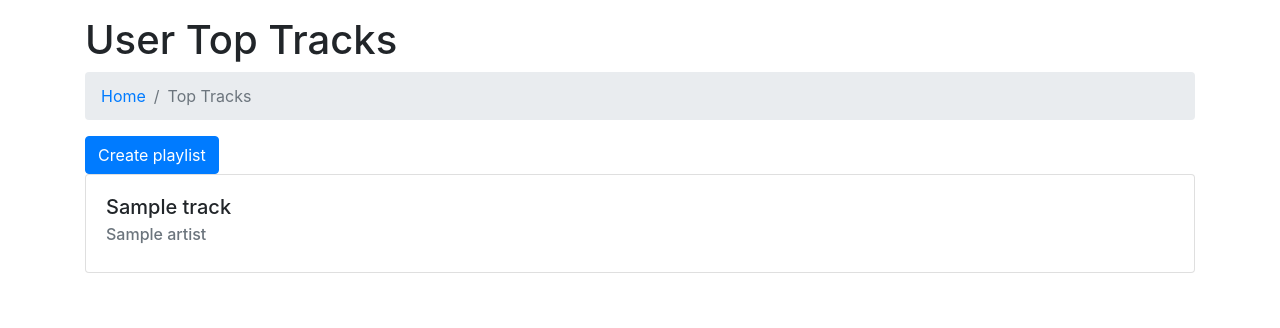
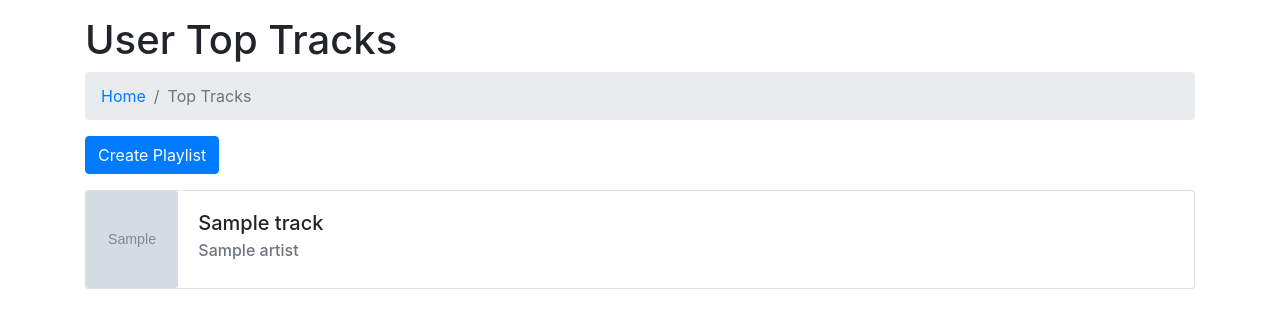
Before and after one commit to alexherdzik/spotify, a Flask app: template templates/top_tracks.html in a window 1280 px wide. Shown: the top 328 px of the page. Run offline with Flask 2, Linux system fonts and the light colour scheme; the template is opened without the code that fills it: most values are stand-ins (such as "Sample title", 1, 10 or a date in 2020); grey boxes marked "Sample" are stand-in pictures; some libraries are stand-ins or nearby versions.

Commit message:
Added album image to top track cards

```diff
--- a/app.py
+++ b/app.py
@@ -20,8 +20,9 @@ def home():
 @app.route('/top-tracks')
 def top_tracks():
     time_range = request.args.get('time_range', 'medium_term', type=str)
+    limit = request.args.get('limit', 20, type=int)
     user_top_tracks = get_user_top_tracks(time_range)
-    return render_template('top_tracks.html', tracks=user_top_tracks)
+    return render_template('top_tracks.html', tracks=user_top_tracks, time_range=time_range)
 
 #Get song uris and build post request
 @app.route('/create-playlist')
@@ -31,4 +32,4 @@ def create_playlist():
     playlist_uri = create_user_playlist('Top Tracks')
     playlist_id = get_playlist_id(playlist_uri)
     snapshot_id = add_tracks_to_playlist(playlist_id, user_top_tracks_uris)
-    return render_template('create_playlist.html', snapshot_id=snapshot_id)
+    return render_template('create_playlist.html', snapshot_id=snapshot_id, time_range=time_range)
--- a/templates/create_playlist.html
+++ b/templates/create_playlist.html
@@ -8,7 +8,7 @@
     <nav aria-label="breadcrumb">
       <ol class="breadcrumb">
         <li class="breadcrumb-item"><a href="{{ url_for('home') }}">Home</a></li>
-        <li class="breadcrumb-item"><a href="{{ url_for('top_tracks') }}">Top Tracks</a></li>
+        <li class="breadcrumb-item"><a href="{{ url_for('top_tracks', time_range=time_range) }}">Top Tracks</a></li>
         <li class="breadcrumb-item active" aria-current="page">Create Playlist</li>
       </ol>
     </nav>
--- a/templates/top_tracks.html
+++ b/templates/top_tracks.html
@@ -11,9 +11,20 @@
     <li class="breadcrumb-item active" aria-current="page">Top Tracks</li>
   </ol>
 </nav>
-    <a class="btn btn-primary" href="{{ url_for('create_playlist', time_range='short_term') }}">Create playlist</a>
+<div class="row">
+  <div class="col-12">
+    <a class="btn btn-primary mb-3" href="{{ url_for('create_playlist', time_range=time_range) }}">Create Playlist</a>
+  </div>
+</div>
 {% for track in tracks %}
+<div class="row">
+  <div class="col-12">
     <div class="card mb-3">
+      <div class="row no-gutters">
+        <div class="col-1">
+          <img src="{{ track.album.images[1].url }}" class="card-img h-100" alt="Album artwork">
+        </div>
+        <div class="col-11">
           <div class="card-body">
             <h5 class="card-title">{{ track.name }}</h5>
             <h6 class="card-subtitle mb-2 text-muted">
@@ -21,5 +32,9 @@
             </h6>
           </div>
         </div>
+      </div>
+    </div>
+  </div>
+</div>
 {% endfor %}
 {% endblock %}
```
Lines whose indentation alone changed are shown as unchanged.
